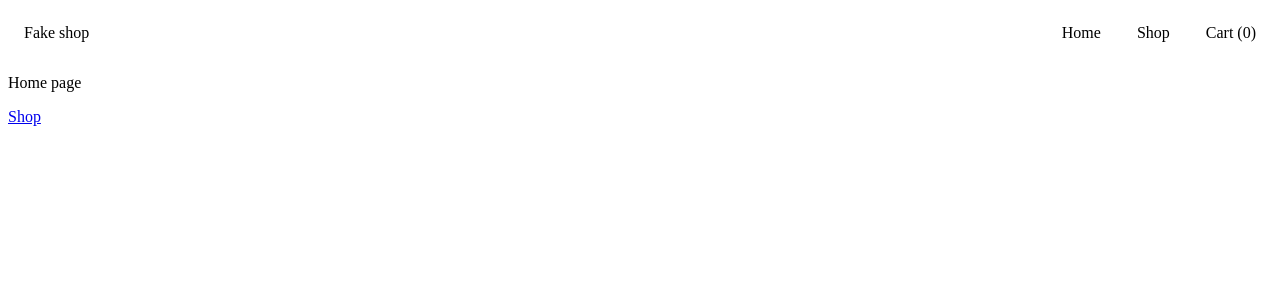
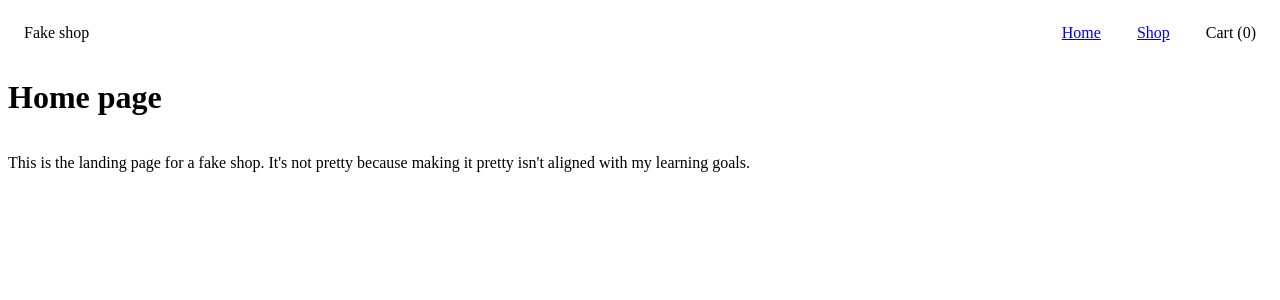
Before and after one commit to mjulmer/odin-shopping, a React (Vite) app: page / in a window 1280 px wide. Shown: the top 300 px of the page. Built offline with nearby package versions, Linux system fonts and the light colour scheme.

Commit message:
Wire up links in navbar

```diff
--- a/src/App.tsx
+++ b/src/App.tsx
@@ -1,5 +1,5 @@
 import { useState } from "react";
-import { Outlet } from "react-router-dom";
+import { Outlet, Link } from "react-router-dom";
 import "./styles.css";
 
 function App() {
@@ -8,8 +8,12 @@ function App() {
     <div className="container">
       <div className="navbar">
         <span className="shopLogo">Fake shop</span>
-        <div className="navbarItem">Home</div>
-        <div className="navbarItem">Shop</div>
+        <div className="navbarItem">
+          <Link to="/">Home</Link>
+        </div>
+        <div className="navbarItem">
+          <Link to="/shop">Shop</Link>
+        </div>
         <div className="navbarItem">Cart ({itemCount})</div>
       </div>
 
--- a/src/components/LandingPage.tsx
+++ b/src/components/LandingPage.tsx
@@ -1,10 +1,11 @@
-import { Link } from "react-router-dom";
-
 function LandingPage() {
   return (
     <>
-      <p>Home page</p>
-      <Link to="/shop">Shop</Link>
+      <h1>Home page</h1>
+      <p>
+        This is the landing page for a fake shop. It's not pretty because making
+        it pretty isn't aligned with my learning goals.
+      </p>
     </>
   );
 }
--- a/src/components/Shop.tsx
+++ b/src/components/Shop.tsx
@@ -5,7 +5,7 @@ function Shop() {
     useOutletContext();
   return (
     <>
-      <p>Shop page here</p>
+      <h1>This is the shop page </h1>
       <button onClick={increaseItemCount}>Increase the counter</button>
       <button onClick={decreaseItemCount}>Decrease the counter</button>
     </>
```
